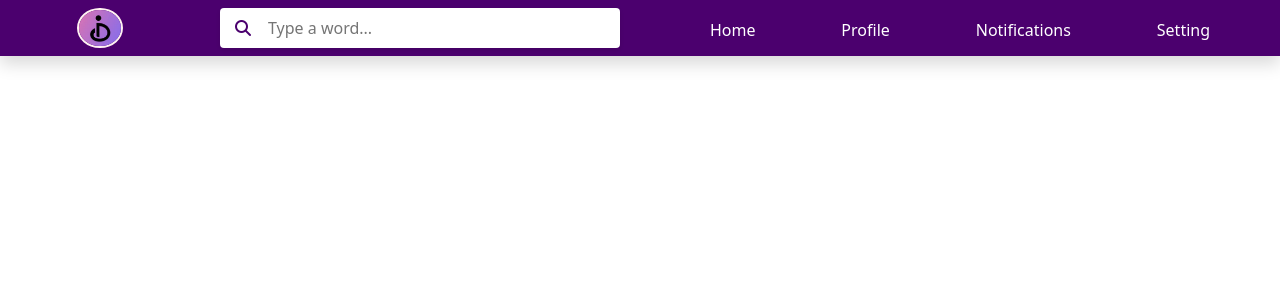
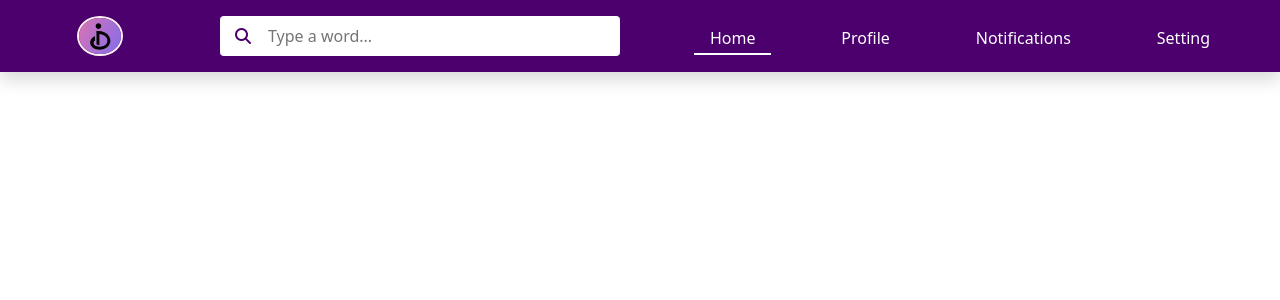
Before and after one commit to coderAung/illuminati-main, a Java web app: page /home in a window 1280 px wide. Shown: the top 300 px of the page. Run offline with Tomcat 11, a stand-in JSP engine, Linux system fonts and the light colour scheme; some libraries are stand-ins or nearby versions.

Commit message:
decorating navbar

```diff
--- a/social-app/src/main/webapp/component/nav-bar.jsp
+++ b/social-app/src/main/webapp/component/nav-bar.jsp
@@ -9,7 +9,7 @@
 <c:url var="profile" value="/profile"></c:url>
 <c:url var="image" value="/img/logo.jpg"></c:url>
 
-<div class="navbar py-2 d-flex mb-3 shadow">
+<div class="navbar py-3 d-flex mb-3 shadow">
 	<div class="logo mx-auto">
 		<img src="${image}" alt="Logo">
 	</div>
@@ -27,7 +27,7 @@
 
 	<!-- nav-links start -->
 	<div class="nav-links d-flex justify-content-evenly w-50 position-relative">
-		<a href="${home}" class="nav-link text-white">Home</a>
+		<a href="${home}" class="nav-link text-white nav-link-active">Home</a>
 		<a href="${profile}" class="nav-link text-white">Profile</a>
 		<a href="${notifications}" class="nav-link text-white">Notifications</a>
 		<a href="${setting}" class="nav-link text-white">Setting</a>
--- a/social-app/src/main/webapp/resource/css/nav-bar.css
+++ b/social-app/src/main/webapp/resource/css/nav-bar.css
@@ -27,15 +27,9 @@
 .search-bar input[type="text"] {
 	border: none;
 	background-color: #fff;
-	box-shadow: 0 2px 4px rgba(0, 0, 0, 0.1);
-	color: #333;
 	outline: none;
-	transition: border-color 0.3s ease, box-shadow 0.3s ease;
-}
-
-.search-bar input[type="text"]:focus {
-	border-color: #a851ff;
-	box-shadow: 0 2px 8px rgba(18, 255, 243, 0.2);
+	color: 4b006e;
+	font-weight: 500;
 }
 
 .search-bar .icon {
@@ -51,7 +45,7 @@
 	display: inline-block;
 	color: black;
 	text-decoration: none;
-	font-weight: 450; /* Reduced font weight */
+	font-weight: 500; /* Reduced font weight */
 	padding-bottom: 5px;
 	transition: color 0.3s ease, font-weight 0.3s ease;
 	/* Transition for smoother change */
@@ -68,10 +62,14 @@
 	transition: width 0.3s ease;
 }
 
-.nav-link:hover::after {
-	width: 100%;
-}
-
 .nav-link:hover {
 	color: white;
 }
+.nav-link.nav-link-active::after,
+.nav-link:hover::after {
+    width: 100%; /* Underline shows on hover and active */
+}
+
+.nav-link.nav-link-active {
+    color: white; /* Active link color */
+}
```
